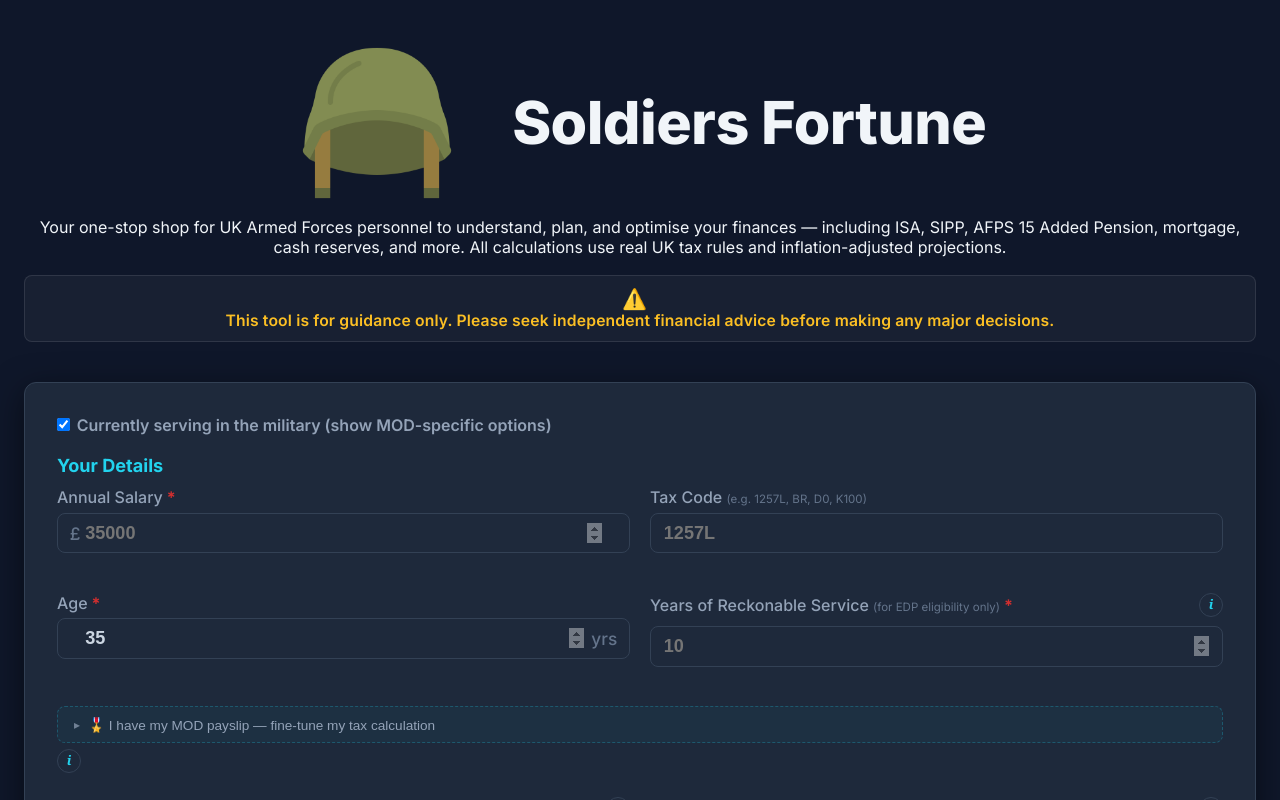
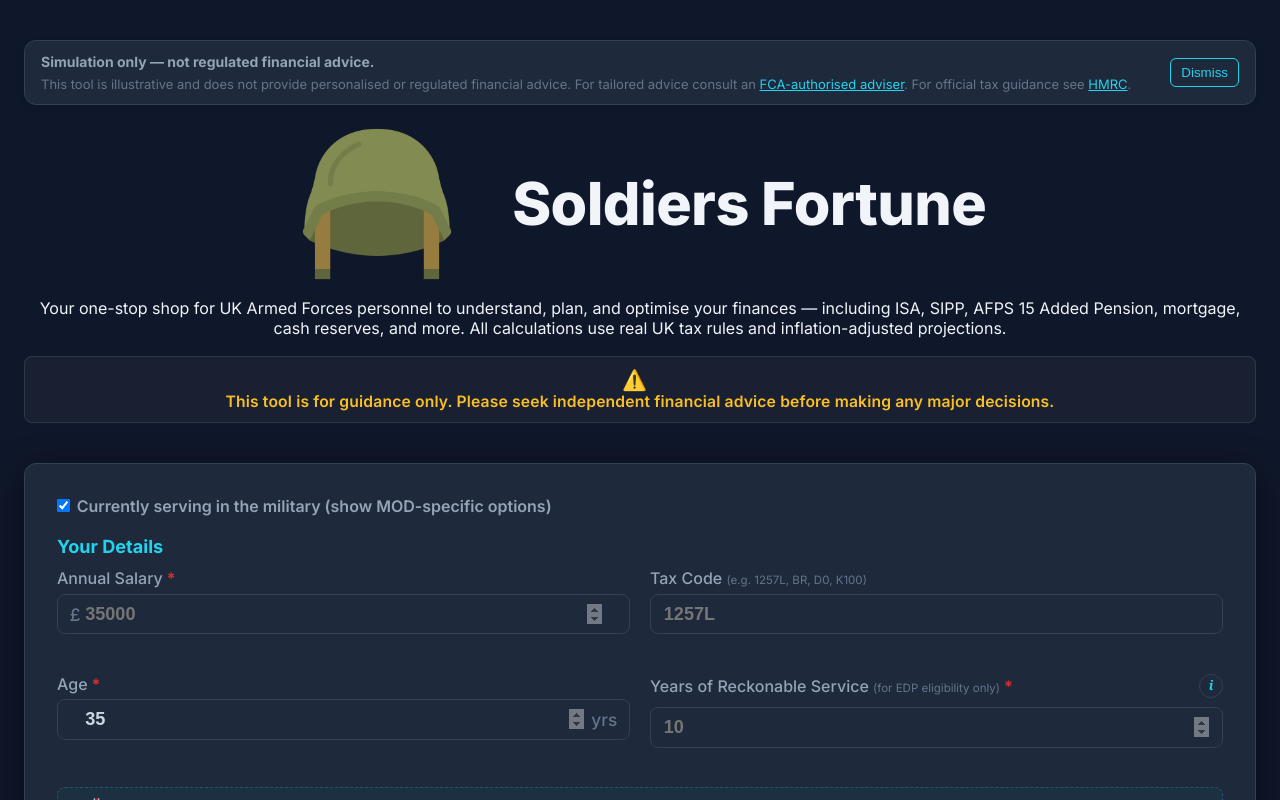
Before and after one commit to coltcallaghan/moneyhelper, a React (Create React App) app: page / in a window 1280 px wide. Shown: the top 800 px of the page. Built offline with nearby package versions, Linux system fonts and the light colour scheme.

Commit message:
More disclaimers and readme updated

```diff
--- /dev/null
+++ b/src/DisclaimerBanner.css
@@ -0,0 +1,15 @@
+.mh-disclaimer-banner {
+  background: var(--bg-card);
+  border: 1px solid var(--border);
+  color: var(--muted);
+  padding: 0.75rem 1rem;
+  font-size: 14px;
+  border-radius: var(--radius);
+  margin-bottom: 1rem;
+  box-shadow: 0 2px 8px rgba(0,0,0,0.06);
+}
+.mh-disclaimer-inner { display:flex; gap:12px; align-items:center; justify-content:space-between; max-width:1200px; margin:0 auto }
+.mh-disclaimer-text > div { margin-top:6px; font-size:13px; color:var(--dim) }
+.mh-disclaimer-text a { color: var(--accent); text-decoration:underline }
+.mh-disclaimer-actions { margin-left:12px }
+.mh-disclaimer-dismiss { background:transparent; border:1px solid var(--accent); color:var(--accent); padding:6px 10px; border-radius:6px; cursor:pointer }
--- /dev/null
+++ b/src/DisclaimerBanner.js
@@ -0,0 +1,34 @@
+import React, { useState, useEffect } from 'react';
+import './DisclaimerBanner.css';
+
+export default function DisclaimerBanner() {
+  const key = 'mh_disclaimer_dismissed_v1';
+  const [dismissed, setDismissed] = useState(false);
+
+  useEffect(() => {
+    try { setDismissed(localStorage.getItem(key) === '1'); } catch (e) { /* ignore */ }
+  }, []);
+
+  function handleDismiss() {
+    try { localStorage.setItem(key, '1'); } catch (e) { /* ignore */ }
+    setDismissed(true);
+  }
+
+  if (dismissed) return null;
+
+  return (
+    <div className="mh-disclaimer-banner" role="region" aria-label="Simulation disclaimer">
+      <div className="mh-disclaimer-inner">
+        <div className="mh-disclaimer-text">
+          <strong>Simulation only — not regulated financial advice.</strong>
+          <div>
+            This tool is illustrative and does not provide personalised or regulated financial advice. For tailored advice consult an <a href="https://www.fca.org.uk/" target="_blank" rel="noopener noreferrer">FCA-authorised adviser</a>. For official tax guidance see <a href="https://www.gov.uk/government/organisations/hm-revenue-customs" target="_blank" rel="noopener noreferrer">HMRC</a>.
+          </div>
+        </div>
+        <div className="mh-disclaimer-actions">
+          <button className="mh-disclaimer-dismiss" onClick={handleDismiss} aria-label="Dismiss disclaimer">Dismiss</button>
+        </div>
+      </div>
+    </div>
+  );
+}
```
Also changed, not shown: src/App.js, 1 other file (tests, documents, lock files or other folders).
